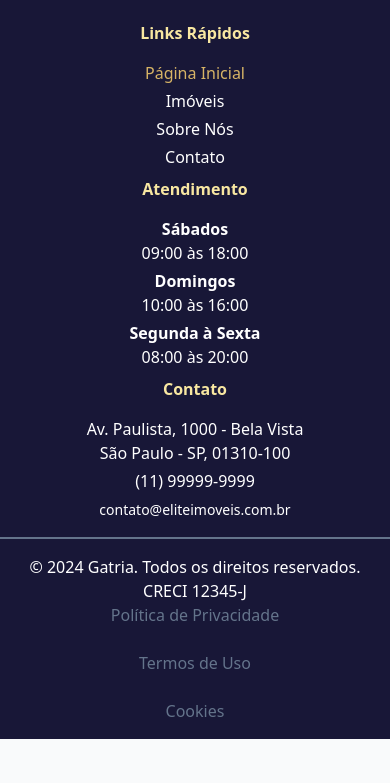
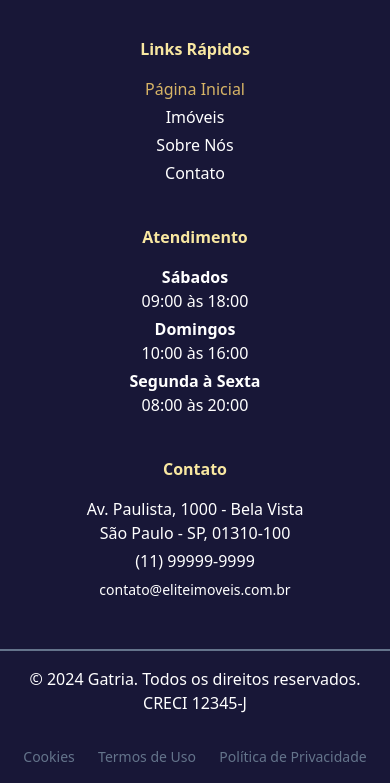
Before and after one commit to danHamash/Tailwind-Teste, a plain HTML site: page index.html in a window 390 px wide. Shown: the part 5148-5931 px from the top of the page. Before the commit the page ends 5887 px from the top, so only its background shows below. Drawn offline with nearby package versions, Linux system fonts and the light colour scheme.

Commit message:
footer ajusted

```diff
--- a/index.html
+++ b/index.html
@@ -588,13 +588,13 @@
           </p>
         </div>
         <hr class="mt-2 border border-muted">
-        <div class="flex justify-evenly mt-4 mb-4 lg:block text-xl">
+        <div class="flex justify-evenly mt-4 mb-8 lg:mb-4 lg:block text-xl">
           <a class="hover:text-linkNavHover"  href="https://www.facebook.com/seu-perfil" target="_blank" rel="noopener noreferrer"><i class="fab fa-facebook-f"></i></a>
           <a class="lg:mx-4 hover:text-linkNavHover" href="https://www.instagram.com/seu-perfil" target="_blank" rel="noopener noreferrer"><i class="fab fa-instagram"></i></a>
           <a class="hover:text-linkNavHover" href="https://www.tiktok.com/@seu-perfil" target="_blank" rel="noopener noreferrer"><i class="fab fa-tiktok"></i></a>
         </div>
       </div>
-      <div>
+      <div class="mb-8 lg:mb-4">
         <div>
           <h2 class="font-bold  lg:text-lg pb-4  text-linkNav ">Links Rápidos</h2>
         </div>
@@ -608,7 +608,7 @@
         </div>
       </div>
 
-      <div>
+      <div class="mb-8 lg:mb-4">
         <div>
           <h2 class="font-bold  lg:text-lg pb-4  text-linkNav ">Atendimento</h2>
         </div>
@@ -621,7 +621,7 @@
         </div>
       </div>
 
-      <div>
+      <div class="mb-8 lg:mb-4">
         <div>
           <h2 class="font-bold  lg:text-lg pb-4  text-linkNav ">Contato</h2>
         </div>
@@ -640,13 +640,13 @@
         <hr class="mt-4 border border-muted">
 
       <div class="flex flex-col lg:flex-row justify-between pt-4  px-2 lg:px-20">
-        <div>
+        <div class="mb-8 lg:mb-4">
           <span>© 2024 Gatria. Todos os direitos reservados. CRECI 12345-J</span>
         </div>
-        <ul class="flex flex-col lg:flex-row gap-6 text-muted">
+        <ul class="flex justify-evenly lg:flex-row gap-2 lg:gap-6 text-muted text-sm lg:text-base">
+          <li><a class="hover:text-linkNav" href="#">Cookies</a></li>
+          <li><a class="hover:text-linkNav" href="#">Termos de Uso</a></li>
           <li><a class="hover:text-linkNav" href="#">Política de Privacidade</a></li>
-          <li><a class="hover:text-linkNav" href="#">Termos de Uso</a></li>
-          <li class="hover:text-linkNav"><a href="#">Cookies</a></li>
         </ul>
       </div>
 
```
